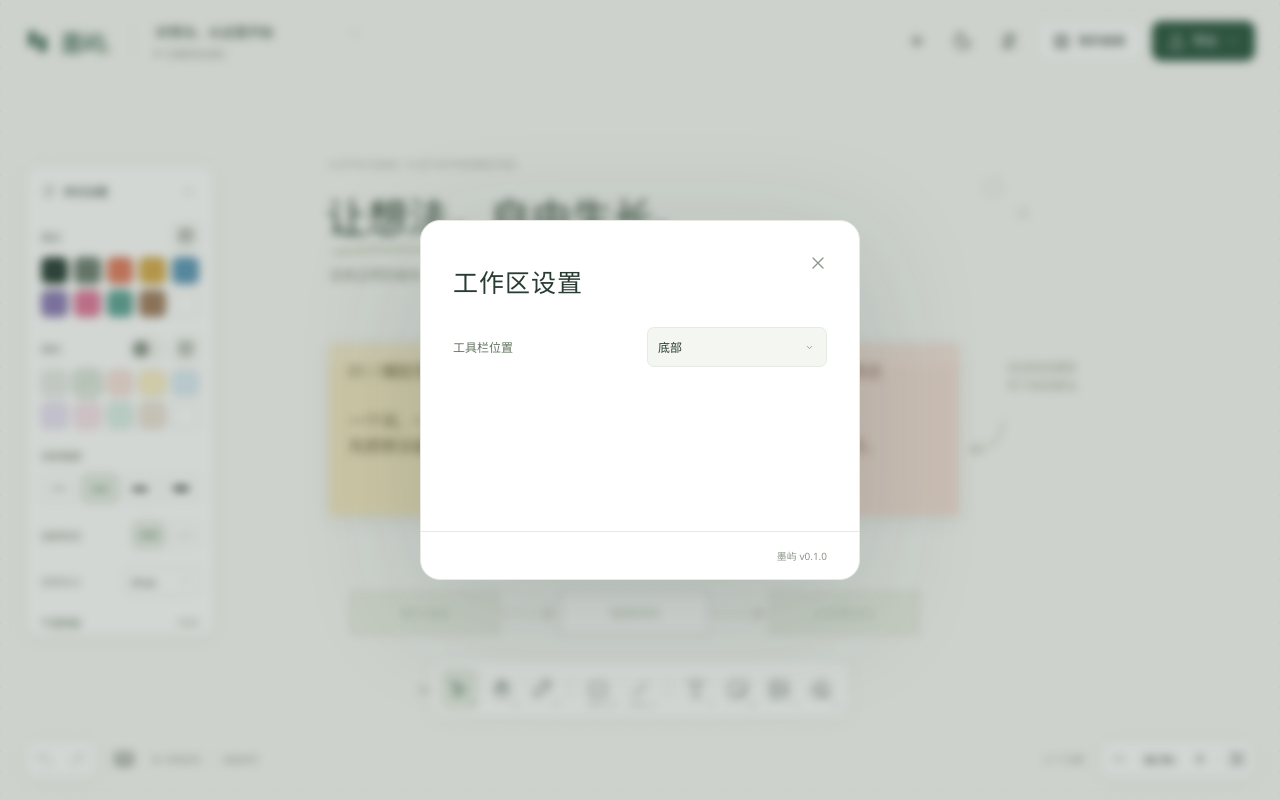
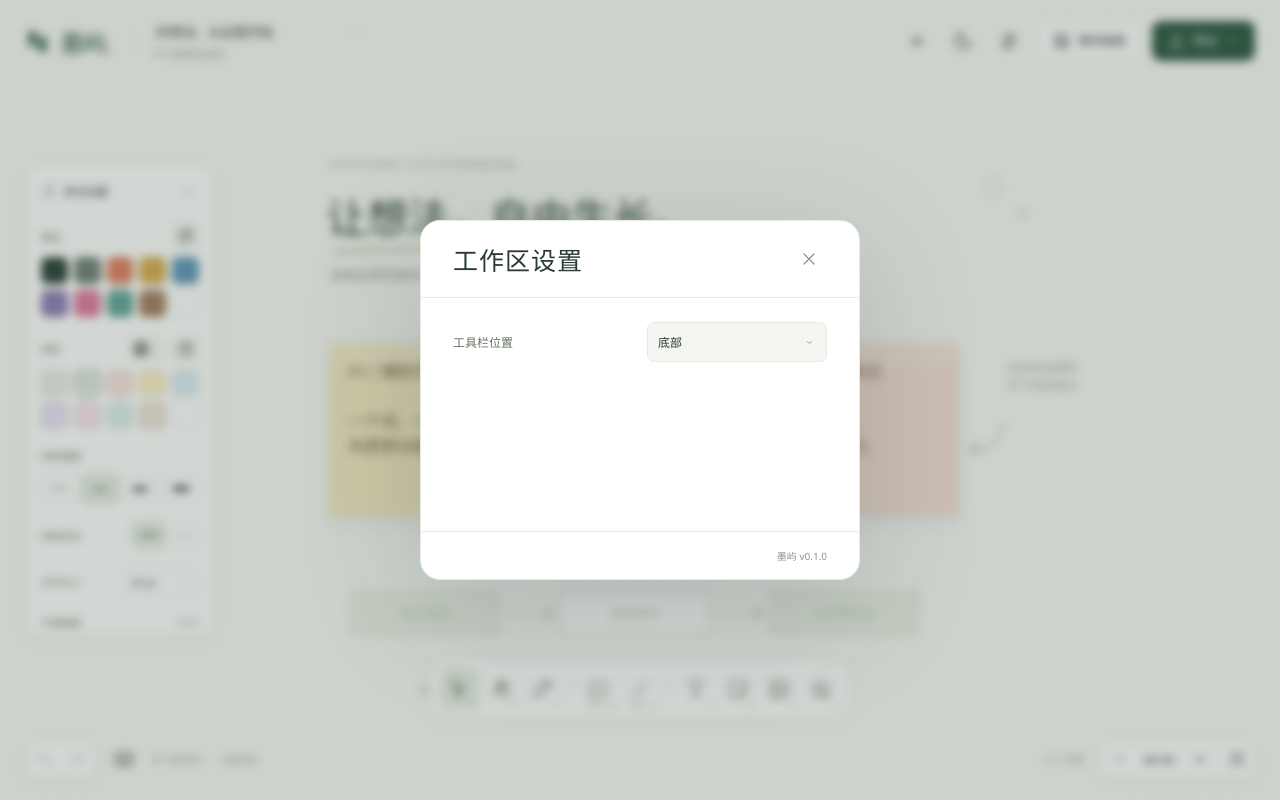
Before and after one commit to MCMR-JIM/inkisle, a website built with Vite: page index.html in a window 1280 px wide. Both pictures are taken after a click on the button 1008 px from the left and 41 px from the top of the page. Built offline with nearby package versions, Linux system fonts and the light colour scheme.

Commit message:
fix: align the settings title and close control

```diff
--- a/src/ui/shell.ts
+++ b/src/ui/shell.ts
@@ -85,7 +85,7 @@ export function buildShell(root: HTMLElement, palettes = { stroke: COLORS, fill:
       <hr/><button data-action="delete" class="danger">${icon('trash', 17)}删除元素<kbd>Del</kbd></button>
     </div>
     <dialog id="library-dialog" class="dialog library-dialog" aria-labelledby="library-title"><div class="dialog-header"><div><h2 id="library-title">我的画板</h2><p>你的画板，安静地保存在这台设备上。点击名称即可修改。</p></div><button data-close class="icon-button" aria-label="关闭画板库">${icon('close')}</button></div><div class="library-actions"><button class="button button-primary" id="new-board-button" aria-label="新建画板">${icon('plus', 17)}新建画板</button><button class="button button-subtle" id="library-import">${icon('import', 17)}导入画板</button><span id="board-count"></span></div><div class="library-search"><input id="library-search" type="search" aria-label="搜索画板" placeholder="搜索画板名称"/><button type="button" id="library-sort" aria-label="画板排序"></button></div><div id="board-list" class="board-list"></div><div class="dialog-footer">${icon('leaf', 15)}没有云端，没有打扰。只有你和你的想法。</div></dialog>
-    <dialog id="workspace-settings-dialog" class="dialog settings-dialog" aria-labelledby="workspace-settings-title"><div class="dialog-header"><div><h2 id="workspace-settings-title">工作区设置</h2></div><button data-close class="icon-button" aria-label="关闭工作区设置">${icon('close')}</button></div><div class="settings-fields"><label for="toolbar-position">工具栏位置</label><button type="button" id="toolbar-position" aria-label="工具栏位置"></button></div><div class="dialog-footer"><span>${PRODUCT.name} v${PRODUCT.version}</span></div></dialog>
+    <dialog id="workspace-settings-dialog" class="dialog settings-dialog" aria-labelledby="workspace-settings-title"><div class="dialog-header"><h2 id="workspace-settings-title">工作区设置</h2><button data-close class="icon-button" aria-label="关闭工作区设置">${icon('close')}</button></div><div class="settings-fields"><label for="toolbar-position">工具栏位置</label><button type="button" id="toolbar-position" aria-label="工具栏位置"></button></div><div class="dialog-footer"><span>${PRODUCT.name} v${PRODUCT.version}</span></div></dialog>
     <dialog id="export-options-dialog" class="dialog export-options-dialog" aria-labelledby="export-options-title"><div class="dialog-header"><div><h2 id="export-options-title">导出图片</h2><p id="export-summary"></p></div><button data-close class="icon-button" aria-label="关闭导出设置">${icon('close')}</button></div><form id="export-options-form" class="export-fields"><label for="export-scope">导出范围</label><button type="button" id="export-scope" aria-label="导出范围"></button><label for="export-format">文件格式</label><button type="button" id="export-format" aria-label="文件格式"></button><label for="export-background">背景</label><button type="button" id="export-background" aria-label="背景"></button><label for="export-padding">留白（画布单位）</label><input id="export-padding" type="number" min="0" max="500" value="48" required/><label for="export-scale">图片倍率</label><button type="button" id="export-scale" aria-label="图片倍率"></button><p id="export-dimensions" class="export-dimensions" role="status"></p><button id="confirm-export" class="button button-primary" type="submit">导出 PNG</button></form></dialog>
     <dialog id="help-dialog" class="dialog help-dialog" aria-labelledby="shortcut-title"><div class="dialog-header"><div><h2 id="shortcut-title">快捷键</h2><p>按你的习惯设置，让创作更顺手。</p></div><button data-close class="icon-button" aria-label="关闭帮助">${icon('close')}</button></div><div class="shortcut-settings-heading"><p id="shortcut-status" role="status">点击右侧键位，按下新的组合键即可修改</p><button id="reset-shortcuts" class="text-button">恢复默认</button></div><div id="shortcut-list" class="shortcut-list"></div><div class="help-tip">${icon('info', 17)}<span>空格 + 拖动平移 · Shift 多选 / 约束 · Ctrl + 滚轮缩放<br/>Ctrl C / X / V 复制、剪切、粘贴 · Ctrl Enter 完成文字 · Esc 取消<br/>macOS 的 Ctrl 对应 Command。填充颜色通过点击选择。</span></div><div class="dialog-footer"><span>快捷键自动保存在本机</span><span>${PRODUCT.name} v${PRODUCT.version}</span></div></dialog>
     <dialog id="confirm-dialog" class="dialog confirm-dialog"><h2>删除这块画板？</h2><p>此操作无法撤销。你可以先导出一份源文件。</p><div><button id="cancel-delete" class="button button-subtle">保留画板</button><button id="confirm-delete" class="button button-danger">删除画板</button></div></dialog>
--- a/src/ui/styles.css
+++ b/src/ui/styles.css
@@ -201,9 +201,12 @@ dialog { color: var(--ink); border: 1px solid var(--border); background: var(--s
 .settings-dialog, .export-options-dialog { width: 440px; }
 .settings-dialog { min-height: min(360px, calc(100dvh - 64px)); }
 .settings-dialog[open] { display: flex; flex-direction: column; }
+.settings-dialog .dialog-header { align-items: center; padding: 20px 32px; border-bottom: 1px solid var(--border); }
+.settings-dialog .dialog-header h2 { margin: 0; }
+.settings-dialog .dialog-header > button { margin: 0; flex-shrink: 0; }
 .settings-dialog .dialog-footer { margin-top: auto; justify-content: flex-end; }
 .settings-fields, .export-fields { padding: 0 32px 28px; }
-.settings-fields { display: grid; grid-template-columns: 1fr 1fr; align-items: center; gap: 14px; }
+.settings-fields { display: grid; grid-template-columns: 1fr 1fr; align-items: center; gap: 14px; padding-top: 24px; }
 .settings-fields .custom-select { width: 100%; }.settings-fields label, .export-fields label { font-size: 12px; color: var(--label); }
 .export-fields { display: grid; grid-template-columns: 1fr 1.5fr; gap: 14px; align-items: center; }
 .export-fields .custom-select, .export-fields input { width: 100%; min-width: 0; }
@@ -220,6 +223,7 @@ dialog { color: var(--ink); border: 1px solid var(--border); background: var(--s
   .board-card .icon-button { width: 36px; height: 36px; }
   .board-card .board-copy { right: 43px; }
   .settings-fields, .export-fields { padding-inline: 22px; }
+  .settings-dialog .dialog-header { padding: 16px 22px; }
 }
 @media (pointer: coarse) {
   .select-option { min-height: 44px; }
```
